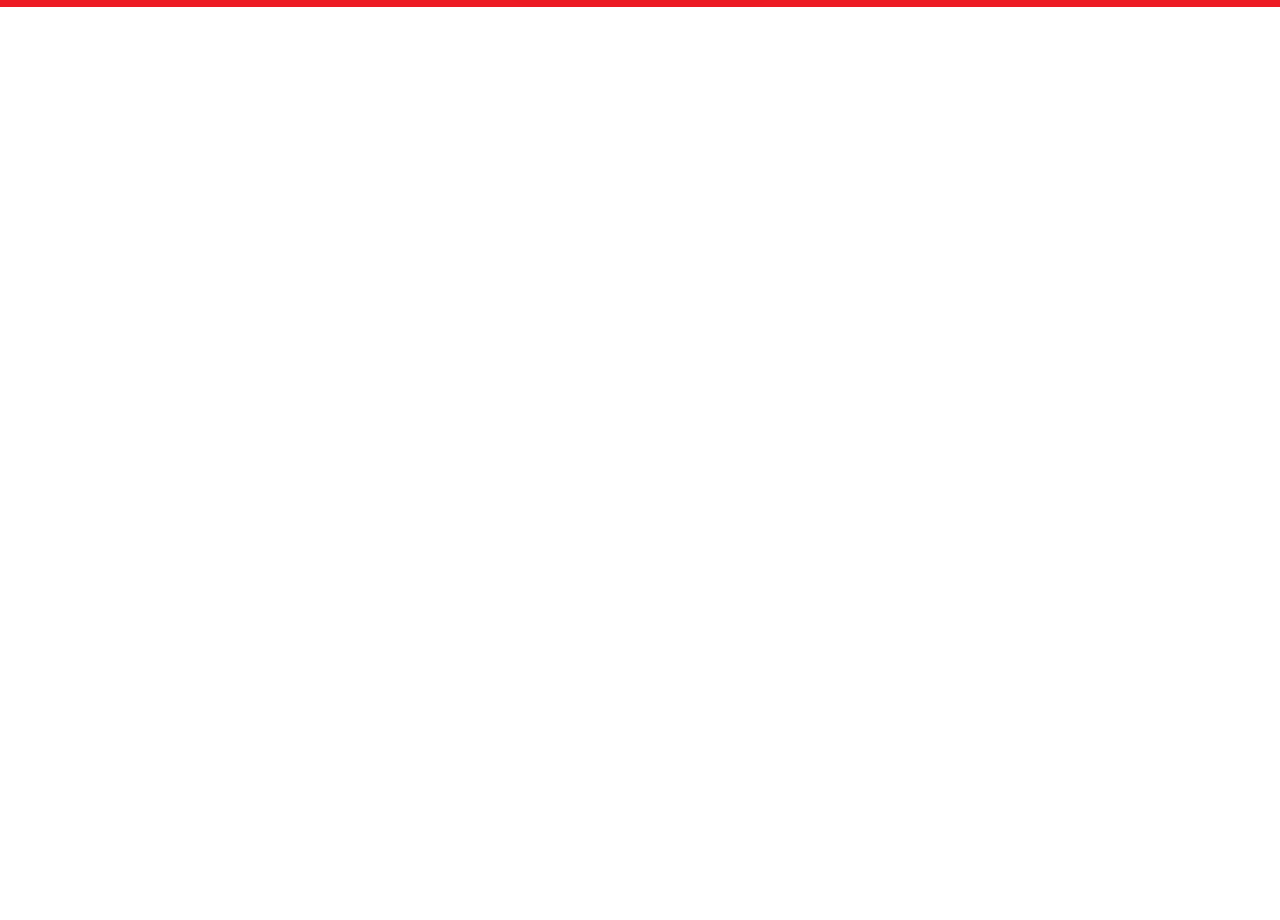
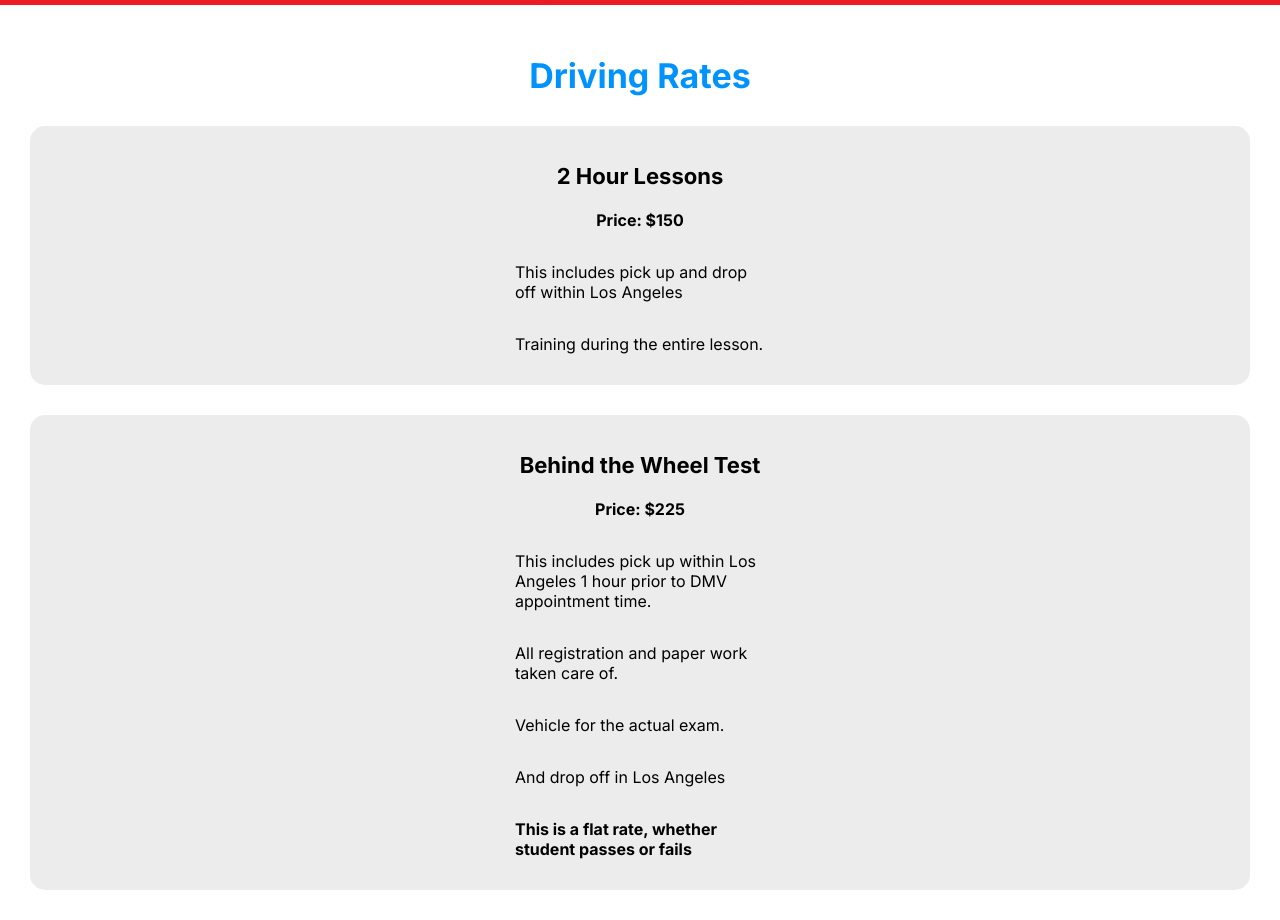
Before and after one commit to mannysanz715/BestDrivingTeacherFront, a React (Vite) app: page / in a window 1280 px wide. Shown: the part 1580-2500 px from the top of the page. Before the commit the page ends 1587 px from the top, so only its background shows below. Built offline with nearby package versions, Linux system fonts and the light colour scheme.

Commit message:
Create Pricing / Rates section of page

```diff
--- /dev/null
+++ b/src/components/Pricing/Pricing.css
@@ -0,0 +1,33 @@
+.pricing-header{
+  color: var(--blue-color);
+  width: 100vw;
+  text-align: center;
+  margin-top: 50px;
+  font-size: 34px;
+  font-weight: 700;
+}
+
+.card{
+  display: flex;
+  flex-direction: column;
+  margin: 30px;
+  align-items: center;
+  padding: 15px;
+  border-radius: 15px;
+  background-color: #ECECEC;
+}
+
+.rate-title{
+  text-align: center;
+  margin-bottom: 5px;
+  font-size: 22px;
+}
+
+.rate-price{
+  text-align: center;
+  font-weight: bold;
+}
+
+.rate-description{
+  width: 250px;
+}
--- a/src/components/Pricing/Pricing.jsx
+++ b/src/components/Pricing/Pricing.jsx
@@ -1,23 +1,24 @@
+import './Pricing.css'
+
 function Pricing () {
   return (
     <>
-      <h2>Driving Rates</h2>
-      <div className="pricing-container">
-        <div className="reg-class-pricing">
-          <h3>2 Hour Lessons</h3>
-          <p>Our 2 hour lesson pack starts at $150</p>
-          <p>This includes pick up and drop off within Los Angeles, and training during the entire lesson.</p>
+      <h2 className='pricing-header'>Driving Rates</h2>
+        <div className="reg-class-pricing card">
+          <h3 className='rate-title'>2 Hour Lessons</h3>
+          <p className='rate-price'>Price: $150</p>
+          <p className='rate-description'>This includes pick up and drop off within Los Angeles</p>
+          <p className='rate-description'>Training during the entire lesson.</p>
         </div>
-        <div className="drive-test-pricing">
-          <h3>Behind the Wheel Test</h3>
-          <p>Our Behind the Wheel Test starts at $225</p>
-          <p>This includes pick up within Los Angeles 1 hour prior to DMV appointment time.</p>
-          <p>All registration and paper work taken care of.</p>
-          <p>Vehicle for the actual exam.</p>
-          <p>And drop off in Los Angeles</p>
-          <p><strong>This is a flat rate, whether student passes or fails</strong></p>
+        <div className="drive-test-pricing card">
+          <h3 className='rate-title'>Behind the Wheel Test</h3>
+          <p className='rate-price'>Price: $225</p>
+          <p className='rate-description'>This includes pick up within Los Angeles 1 hour prior to DMV appointment time.</p>
+          <p className='rate-description'>All registration and paper work taken care of.</p>
+          <p className='rate-description'>Vehicle for the actual exam.</p>
+          <p className='rate-description'>And drop off in Los Angeles</p>
+          <p className='rate-description'><strong>This is a flat rate, whether student passes or fails</strong></p>
         </div>
-      </div>
     </>
 )
 }
--- a/src/components/SubBanner/SubBanner.css
+++ b/src/components/SubBanner/SubBanner.css
@@ -18,6 +18,7 @@
 
 .line{
   width: 270px;
+  border: none;
   height: 6px;
   background-color: white;
   margin-bottom: 28px;
--- a/src/components/SubBanner/SubBanner.jsx
+++ b/src/components/SubBanner/SubBanner.jsx
@@ -2,7 +2,7 @@
 function SubBanner(){
   return (
     <div className='sub-banner-container'>
-      <h2 className='sub-banner-title'>About Best Driving Teacher</h2>
+      <h2 className='sub-banner-title'>About Graces Driving School</h2>
       <hr className='line'/>
       <p className='sub-banner-text'>A Driving School that has taught teens and nervous drivers for over 15 years to overcome the challenges of driving on our traffic congested streets and highways. Teaching teens how to drive does not have to be stressful or dangerous. If you are a nervous driver and can not bear to get in the car with your teen behind the wheel, then we are here to help you.</p>
       <img src="/assets/grace.png" className='grace-img'  />
--- a/src/pages/LandingPage/LandingPage.jsx
+++ b/src/pages/LandingPage/LandingPage.jsx
@@ -2,7 +2,7 @@
 import Banner from "../../components/Banner/Banner"
 // import Mission from "../../components/Mission/Mission"
 import NavBar from "../../components/NavBar/NavBar"
-// import Pricing from "../../components/Pricing/Pricing"
+import Pricing from "../../components/Pricing/Pricing"
 import SubBanner from "../../components/SubBanner/SubBanner"
 
 //styling
@@ -14,9 +14,10 @@
       <NavBar />
       <Banner />
       <SubBanner />
-      {/* <AboutSchool />
+      <Pricing />
+      {/*
       <Mission />
-      <Pricing /> */}
+      */}
     </main>
   )
 }
```
